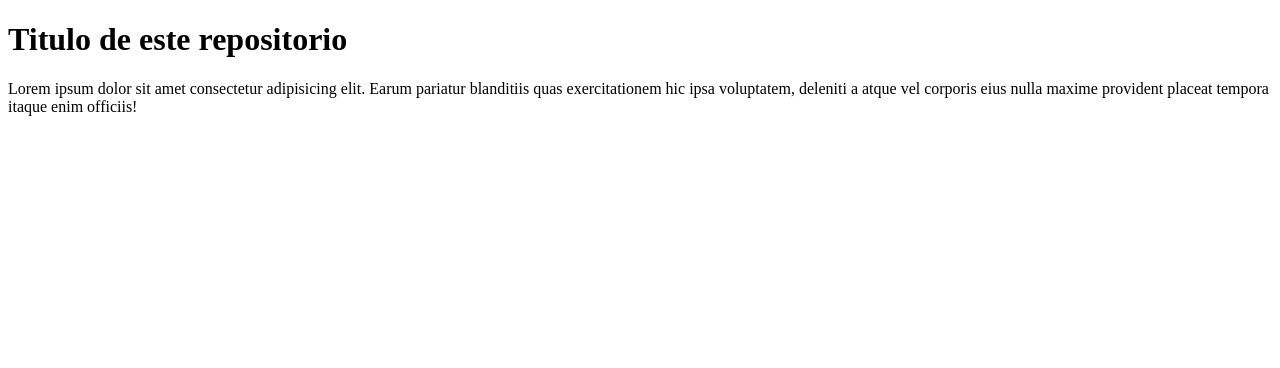
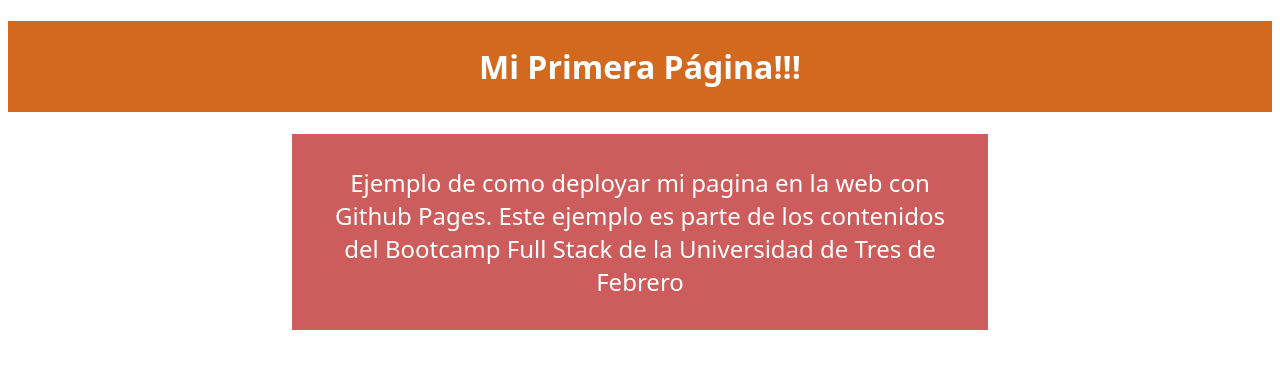
Before and after one commit to JeanLarez/Repositorio-de-Prueba, a plain HTML site: page index.html in a window 1280 px wide. Drawn offline with Linux system fonts and the light colour scheme.

Commit message:
Cambios en estilos y readme

```diff
--- a/estilos.css
+++ b/estilos.css
@@ -0,0 +1,18 @@
+body {
+    text-align: center;
+    font-family: system-ui, -apple-system, BlinkMacSystemFont, 'Segoe UI', Roboto, Oxygen, Ubuntu, Cantarell, 'Open Sans', 'Helvetica Neue', sans-serif;
+    color: white;
+}
+
+h1 {
+    background-color: chocolate;
+    padding: 24px;
+}
+
+p {
+    width: 50%;
+    margin: 0 auto;
+    background-color: indianred;
+    padding: 32px;
+    font-size: 24px;
+}
--- a/index.html
+++ b/index.html
@@ -8,11 +8,13 @@
 </head>
 <body>
     <h1>
-        Titulo de este repositorio
+        Mi Primera Página!!!
     </h1>
 
     <p>
-        Lorem ipsum dolor sit amet consectetur adipisicing elit. Earum pariatur blanditiis quas exercitationem hic ipsa voluptatem, deleniti a atque vel corporis eius nulla maxime provident placeat tempora itaque enim officiis!
+        Ejemplo de como deployar mi pagina en la web con Github Pages.
+
+        Este ejemplo es parte de los contenidos del Bootcamp Full Stack de la Universidad de Tres de Febrero
     </p>
 </body>
 </html>
```
Also changed, not shown: README.md.
